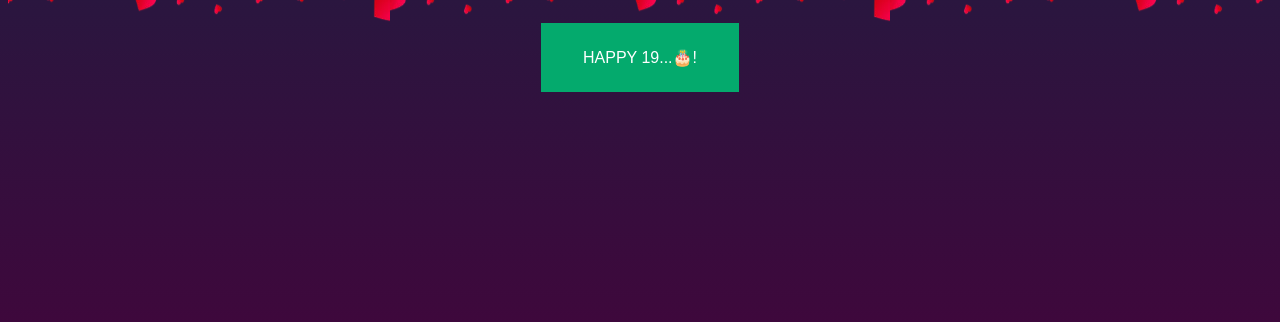
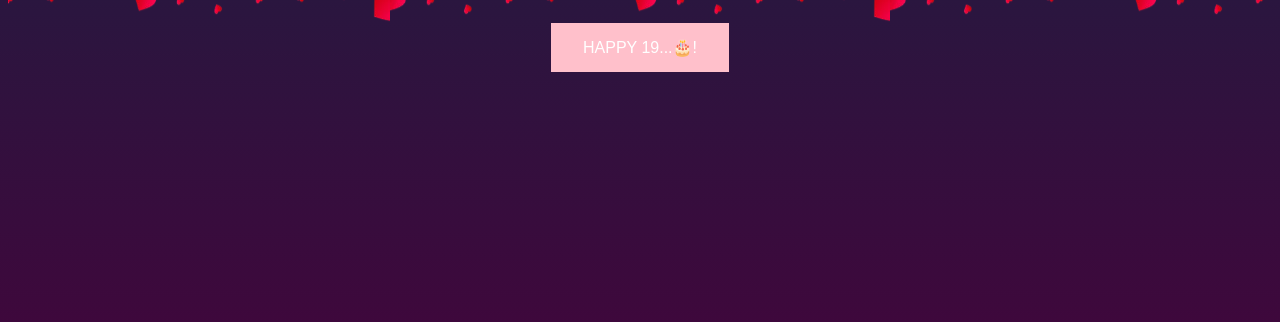
Before and after one commit to mohanpr123/test2.io, a plain HTML site: page index.html in a window 1280 px wide. Shown: the part 507-829 px from the top of the page. Drawn offline with Linux system fonts and the light colour scheme.

Commit message:
Update index.html

```diff
--- a/index.html
+++ b/index.html
@@ -15,10 +15,10 @@
         }
 
 button {
-background-color: #04AA6D; /* Green */
+background-color: pink; /* Green */
 border: none;
 color: white;
-padding: 25px 42px;
+padding: 15px 32px;
 text-align: center;
 text-decoration: none;
 display: inline-block;
```
